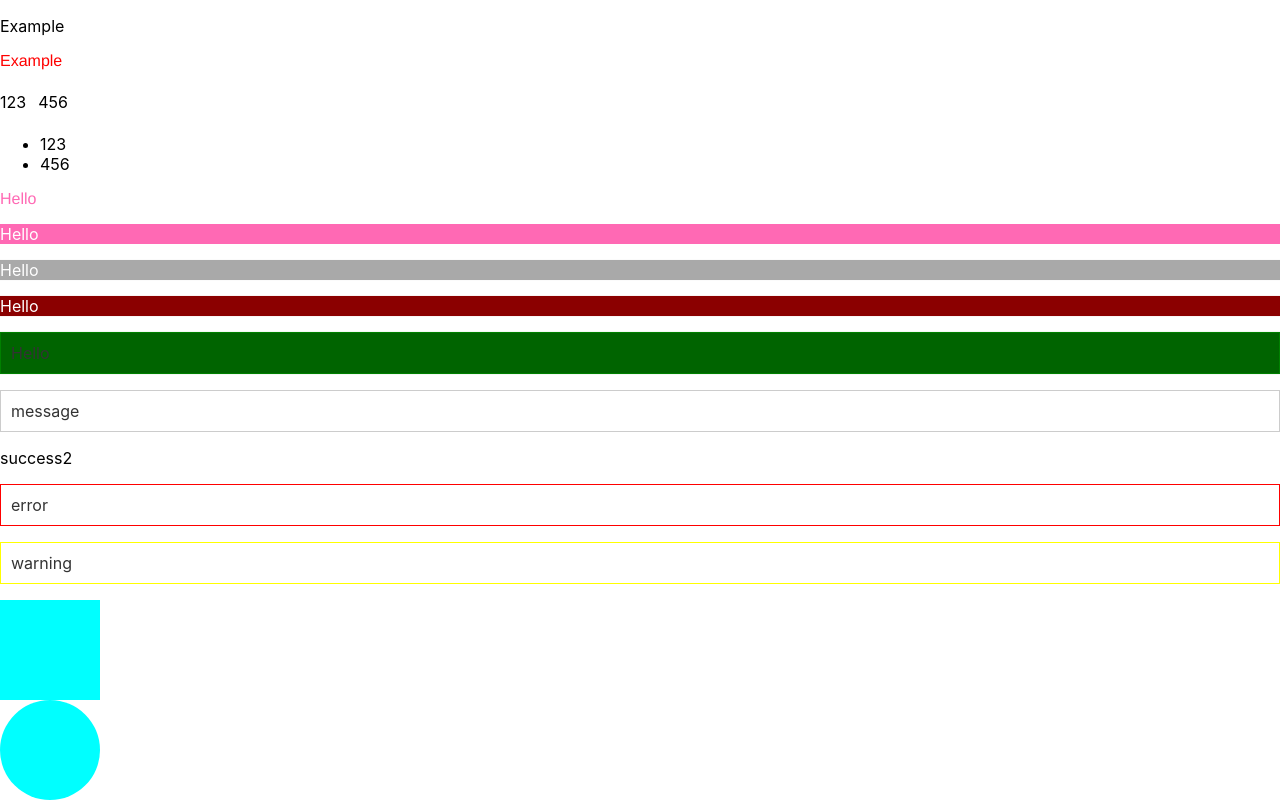
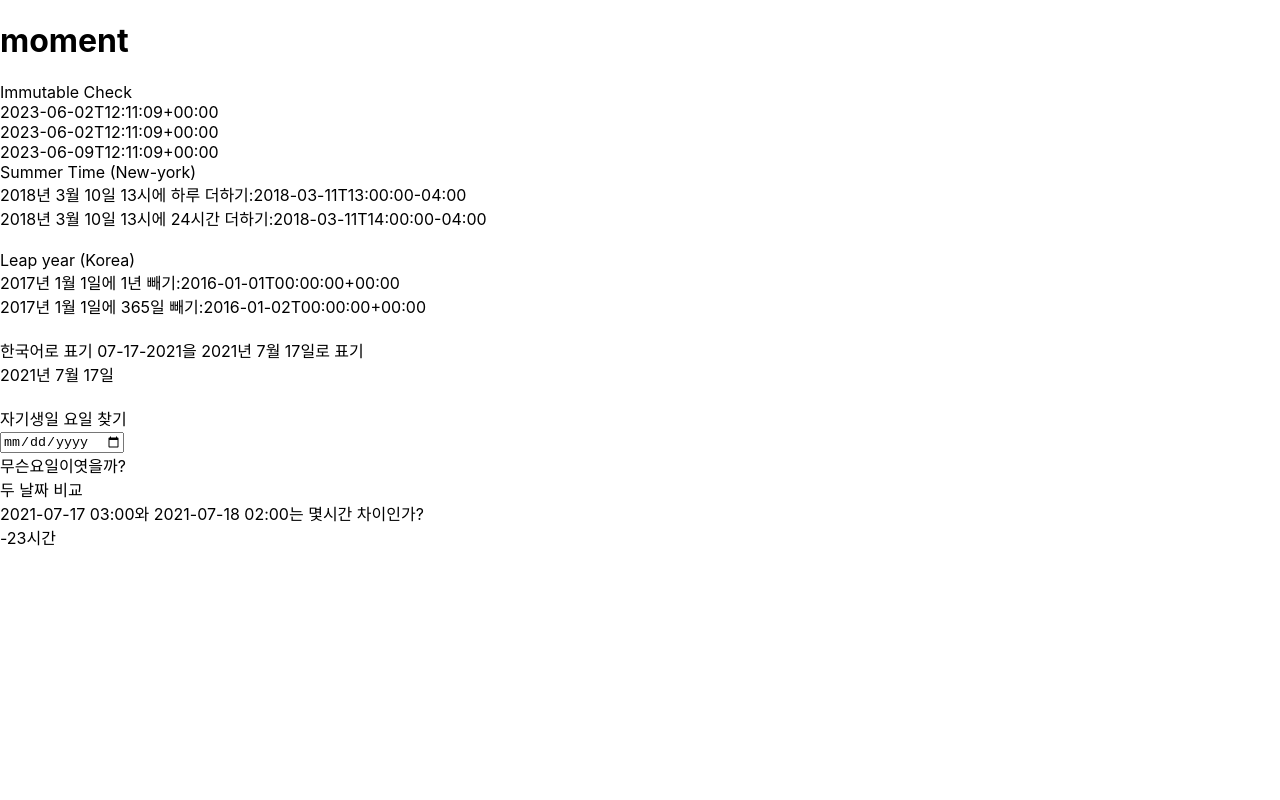
Before and after one commit to hykimyong/cra, a React (Create React App) app: page / in a window 1280 px wide. Built offline with nearby package versions, Linux system fonts and the light colour scheme; the HTML template or start-up script is replaced by a standard one.

Commit message:
moment
타임존 -> moment/timezone
format/비교->원하느 스타일로 표기가능
오래됨->mutable/tree shakingX
사이즈가너무커서 요즘은 잘안쓰는추세

```diff
--- a/package.json
+++ b/package.json
@@ -9,6 +9,8 @@
     "@testing-library/jest-dom": "^5.16.5",
     "@testing-library/react": "^13.4.0",
     "@testing-library/user-event": "^13.5.0",
+    "moment": "^2.29.4",
+    "moment-timezone": "^0.5.42",
     "react": "^18.2.0",
     "react-dom": "^18.2.0",
     "react-scripts": "5.0.1",
--- a/src/App.js
+++ b/src/App.js
@@ -1,5 +1,6 @@
 // import logo from './logo.svg';
 import './App.css';
+import MomentExample from './components/MomentExample/MomentExample';
 // import Example from './components/3-11.Portal/Example';
 // import Component from './components/3-14.PropTypes/Component';
 // import ControlledComponent from './components/2-10.Form/ControlledComponent';
@@ -8,7 +9,7 @@
 // import Reducer from './components/3-3.Hooks/Reducer';
 // import Memo from './components/3-8.Memoization/Memo';
 // import EmotionExample from './components/EmotionExample/EmotionExample';
-import Example from './components/SassExample/Example';
+// import Example from './components/SassExample/Example';
 // import StyledComponentExample from './components/StyledComponentsExample/StyledComponentExample';
 // import List from './components/2-9.List/List';
 // import Event from './components/2-7.Event/Event';
@@ -22,7 +23,7 @@
 function App() {
   return (
     <>
-    <Example/>
+    <MomentExample/>
     </>
   );
 }
--- /dev/null
+++ b/src/components/MomentExample/MomentExample.jsx
@@ -0,0 +1,62 @@
+import React, { useRef, useState } from 'react'
+import moment from 'moment-timezone';
+import "moment/locale/ko";
+
+export default function MomentExample() {
+    const momentDate = moment();
+    const newMomentDate = momentDate.add(1,'week');
+    const cloneNewMomentDate = newMomentDate.clone().add(1,'week');
+
+    const [day, setDay] = useState("");
+    const birthDayRef = useRef(null);
+    const handleBirthDayChange = (event)=>{
+        setDay(moment(event.target.value,"YYYY-MM-DD").format("dddd"));
+    }
+
+  return (
+    <div>
+        <h1>moment</h1>
+        <div>Immutable Check</div>
+        <div>
+            {momentDate.format()}
+            <br></br>
+            {newMomentDate.format()}
+            <br></br>
+            {cloneNewMomentDate.format()}
+            <br></br>
+        </div>
+        <div>Summer Time (New-york)</div>
+        <div>
+            2018년 3월 10일 13시에 하루 더하기:
+            {moment.tz("2018-03-10 13:00:00",'America/New_York').add(1,"day").format()}
+        </div>
+        <div>
+            2018년 3월 10일 13시에 24시간 더하기:
+            {moment.tz("2018-03-10 13:00:00",'America/New_York').add(24,"hours").format()}
+        </div>
+        <br></br>
+        <div>Leap year (Korea)</div>
+        <div>
+            2017년 1월 1일에 1년 빼기:
+            {moment("2017-01-01").subtract(1,"year").format()}
+        </div>
+        <div>
+            2017년 1월 1일에 365일 빼기:
+            {moment("2017-01-01").subtract(365,"day").format()}
+        </div>
+        <br></br>
+        <div>한국어로 표기 07-17-2021을 2021년 7월 17일로 표기</div>
+        <div>{moment("07-17-2021").format("YYYY년 M월 DD일")}</div>
+        <br></br>
+        <div>자기생일 요일 찾기</div>
+        <div>
+            <input type="date" ref={birthDayRef} onChange={handleBirthDayChange}></input>
+            <div>무슨요일이엿을까?</div>
+            <div>{day}</div>
+        </div>
+        <div>두 날짜 비교</div>
+        <div>2021-07-17 03:00와 2021-07-18 02:00는 몇시간 차이인가?</div>
+        <div>{`${moment("2021-07-17 03:00").diff(moment("2021-07-18 02:00"), "hours")}시간`}</div>
+    </div>
+  )
+}
```
Also changed, not shown: 1 other file (tests, documents, lock files or other folders).
